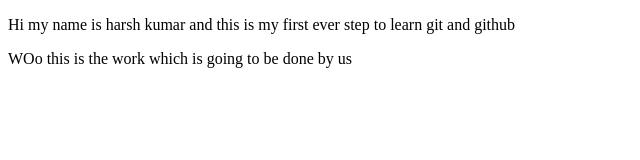
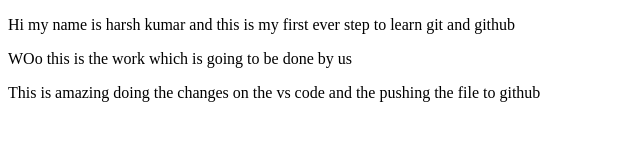
Before and after one commit to AndreTh0mas/LETSLEARNGIT, a plain HTML site: page index.html in a window 1280 px wide. Shown: the whole page, without its empty margins (0-640 px from the left). Drawn offline with Linux system fonts and the light colour scheme.

Commit message:
git push wala kaam

```diff
--- a/index.html
+++ b/index.html
@@ -14,6 +14,11 @@
         <p>
             WOo this is the work which is going to be done by us
         </p>
+        <div>
+            <p>
+                This is amazing doing the changes on the vs code and the pushing the file to github
+            </p>
+        </div>
     </div>
 
 </body>
```
